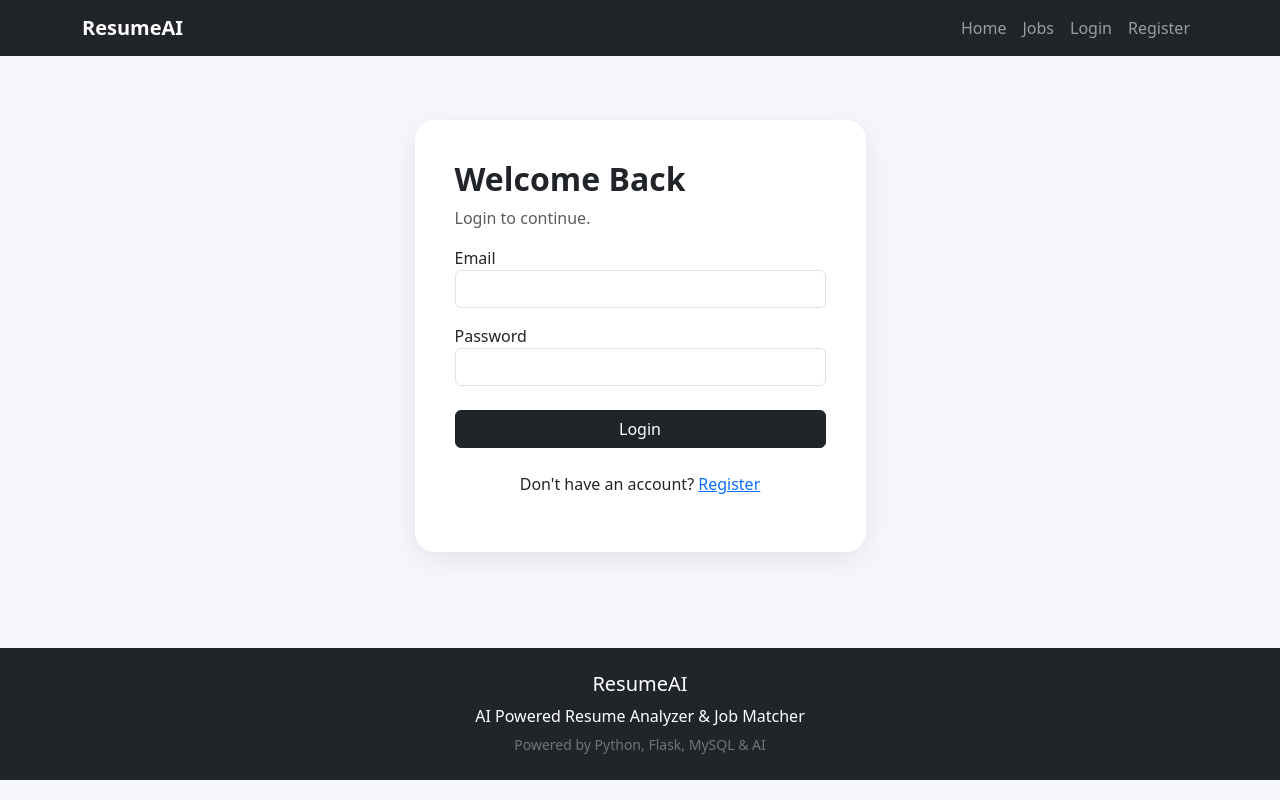
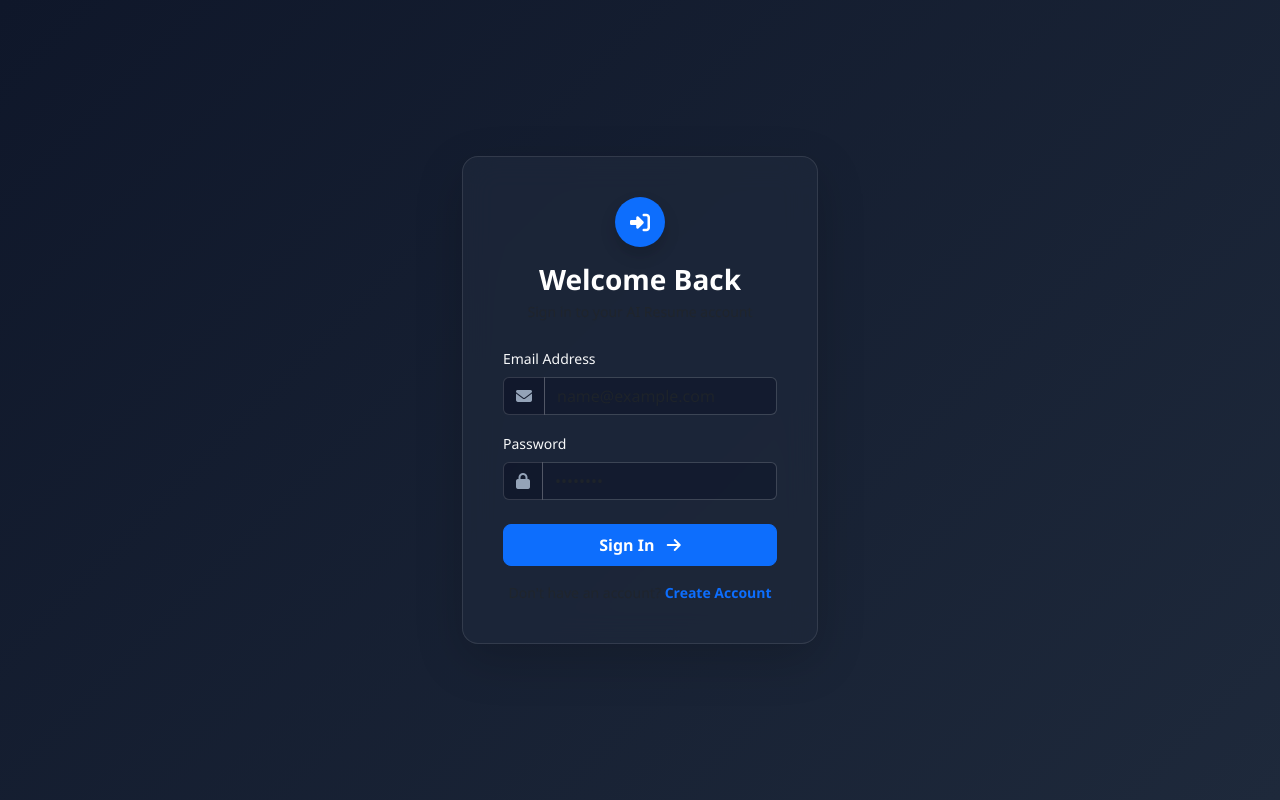
Before and after one commit to MoIstikhar/Resume-Analyzer, a Flask app: page /login in a window 1280 px wide. Run offline with Flask 3, Linux system fonts and the light colour scheme.

Commit message:
Update login page to standalone dark glassmorphism theme

```diff
--- a/templates/login.html
+++ b/templates/login.html
@@ -1,87 +1,119 @@
-{% extends "base.html" %}
+<!DOCTYPE html>
+<html lang="en">
+<head>
+    <meta charset="UTF-8">
+    <meta name="viewport" content="width=device-width, initial-scale=1.0">
+    <title>Login - AI Resume Analyzer</title>
+    <!-- Bootstrap 5 CSS -->
+    <link href="https://cdn.jsdelivr.net/npm/bootstrap@5.3.0/dist/css/bootstrap.min.css" rel="stylesheet">
+    <!-- Font Awesome Icons -->
+    <link rel="stylesheet" href="https://cdnjs.cloudflare.com/ajax/libs/font-awesome/6.4.0/css/all.min.css">
+    <style>
+        body {
+            background: linear-gradient(135deg, #0f172a 0%, #1e293b 100%);
+            min-height: 100vh;
+            color: #f8fafc;
+            font-family: 'Segoe UI', Tahoma, Geneva, Verdana, sans-serif;
+        }
+        .glass-card {
+            background: rgba(30, 41, 59, 0.7);
+            backdrop-filter: blur(16px);
+            -webkit-backdrop-filter: blur(16px);
+            border: 1px solid rgba(255, 255, 255, 0.1);
+            border-radius: 1rem;
+        }
+        .form-control {
+            background-color: rgba(15, 23, 42, 0.6) !important;
+            border: 1px solid rgba(255, 255, 255, 0.15) !important;
+            color: #fff !important;
+        }
+        .form-control:focus {
+            border-color: #3b82f6 !important;
+            box-shadow: 0 0 0 0.25rem rgba(59, 130, 246, 0.25) !important;
+        }
+        .input-group-text {
+            background-color: rgba(15, 23, 42, 0.8) !important;
+            border: 1px solid rgba(255, 255, 255, 0.15) !important;
+            color: #94a3b8 !important;
+        }
+    </style>
+</head>
+<body class="d-flex align-items-center justify-content-center py-5">
 
-{% block title %}
-Login | Resume AI
-{% endblock %}
+    <div class="container">
+        <div class="row justify-content-center">
+            <div class="col-md-6 col-lg-4">
 
+                <div class="card glass-card shadow-lg p-4">
+                    <div class="card-body">
 
-{% block body %}
+                        <!-- Header -->
+                        <div class="text-center mb-4">
+                            <div class="d-inline-flex align-items-center justify-content-center bg-primary text-white rounded-circle mb-3 shadow" style="width: 50px; height: 50px;">
+                                <i class="fas fa-sign-in-alt fa-lg"></i>
+                            </div>
+                            <h3 class="fw-bold text-white mb-1">Welcome Back</h3>
+                            <p class="text-muted small">Sign in to your AI Resume account</p>
+                        </div>
 
-<div class="container py-5">
+                        <!-- Flash Messages -->
+                        {% with messages = get_flashed_messages(with_categories=true) %}
+                            {% if messages %}
+                                {% for category, message in messages %}
+                                    <div class="alert alert-{{ category }} alert-dismissible fade show rounded-3 small py-2 px-3 mb-3" role="alert">
+                                        {{ message }}
+                                        <button type="button" class="btn-close btn-close-white shadow-none" data-bs-dismiss="alert" aria-label="Close"></button>
+                                    </div>
+                                {% endfor %}
+                            {% endif %}
+                        {% endwith %}
 
-    <div class="row justify-content-center">
+                        <!-- Login Form -->
+                        <form action="{{ url_for('login') }}" method="POST">
 
-        <div class="col-md-6 col-lg-5">
+                            <!-- Email -->
+                            <div class="mb-3">
+                                <label for="email" class="form-label small text-light fw-medium">Email Address</label>
+                                <div class="input-group">
+                                    <span class="input-group-text border-end-0"><i class="fas fa-envelope"></i></span>
+                                    <input type="email" class="form-control border-start-0 shadow-none" id="email" name="email" placeholder="name@example.com" required>
+                                </div>
+                            </div>
 
-            <div class="form-card">
+                            <!-- Password -->
+                            <div class="mb-4">
+                                <label for="password" class="form-label small text-light fw-medium">Password</label>
+                                <div class="input-group">
+                                    <span class="input-group-text border-end-0"><i class="fas fa-lock"></i></span>
+                                    <input type="password" class="form-control border-start-0 shadow-none" id="password" name="password" placeholder="••••••••" required>
+                                </div>
+                            </div>
 
-                <h2 class="fw-bold">
-                    Welcome Back
-                </h2>
+                            <!-- Submit Button -->
+                            <div class="d-grid mb-3">
+                                <button type="submit" class="btn btn-primary btn-lg rounded-3 fw-bold fs-6">
+                                    Sign In <i class="fas fa-arrow-right ms-2"></i>
+                                </button>
+                            </div>
 
-                <p class="text-muted">
-                    Login to continue.
-                </p>
+                            <!-- Redirect Link -->
+                            <div class="text-center">
+                                <p class="text-muted small mb-0">
+                                    Don't have an account?
+                                    <a href="{{ url_for('register') }}" class="text-primary text-decoration-none fw-semibold">Create Account</a>
+                                </p>
+                            </div>
 
-
-                <form method="POST">
-
-                    <div class="mb-3">
-
-                        <label>
-                            Email
-                        </label>
-
-                        <input
-                            type="email"
-                            name="email"
-                            class="form-control"
-                            required>
+                        </form>
 
                     </div>
-
-
-                    <div class="mb-4">
-
-                        <label>
-                            Password
-                        </label>
-
-                        <input
-                            type="password"
-                            name="password"
-                            class="form-control"
-                            required>
-
-                    </div>
-
-
-                    <button
-                        class="btn btn-dark w-100">
-
-                        Login
-
-                    </button>
-
-                </form>
-
-
-                <p class="text-center mt-4">
-
-                    Don't have an account?
-
-                    <a href="{{ url_for('register') }}">
-                        Register
-                    </a>
-
-                </p>
+                </div>
 
             </div>
-
         </div>
-
     </div>
 
-</div>
-
-{% endblock %}
+    <!-- Bootstrap 5 JS -->
+    <script src="https://cdn.jsdelivr.net/npm/bootstrap@5.3.0/dist/js/bootstrap.bundle.min.js"></script>
+</body>
+</html>
```
